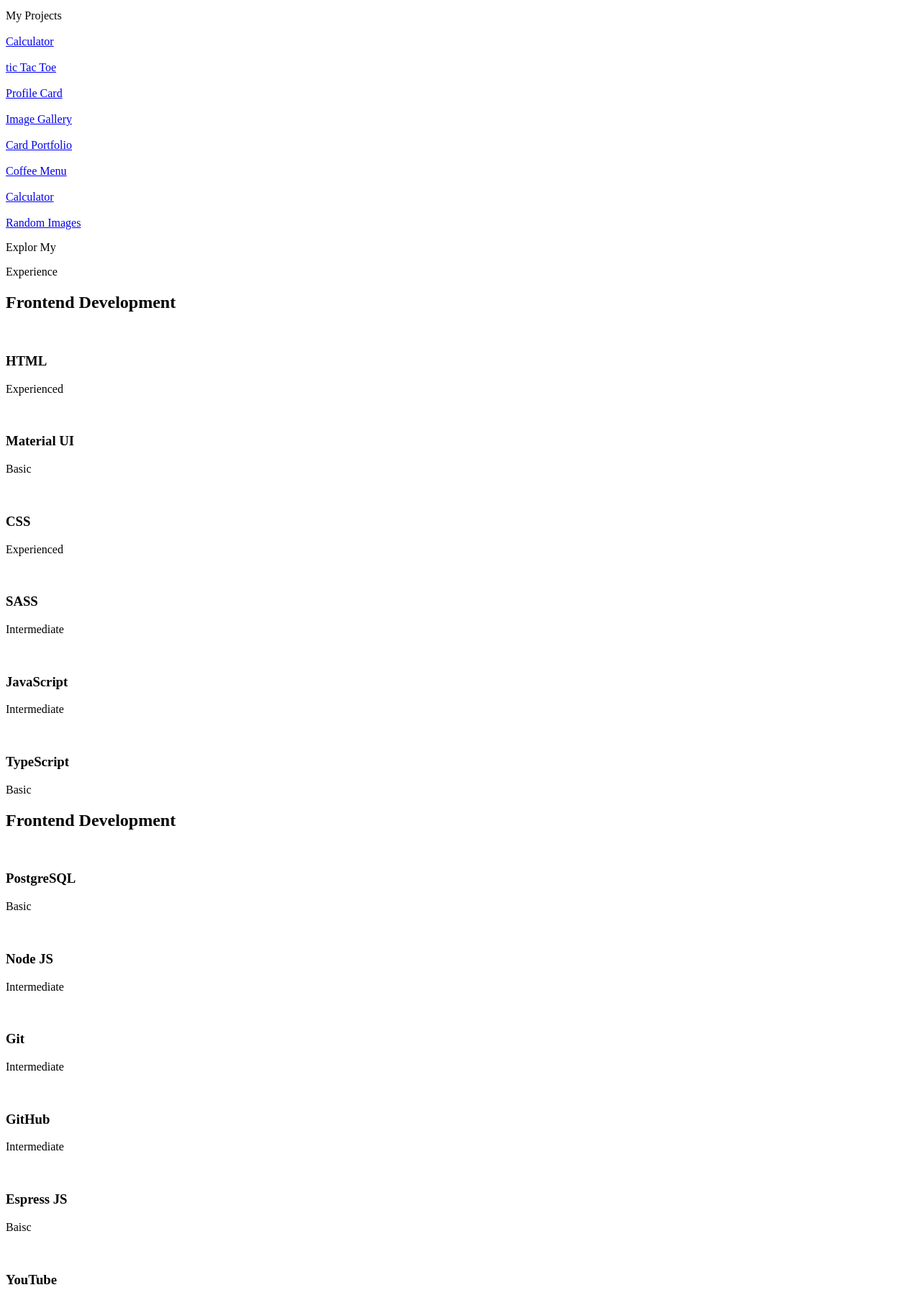
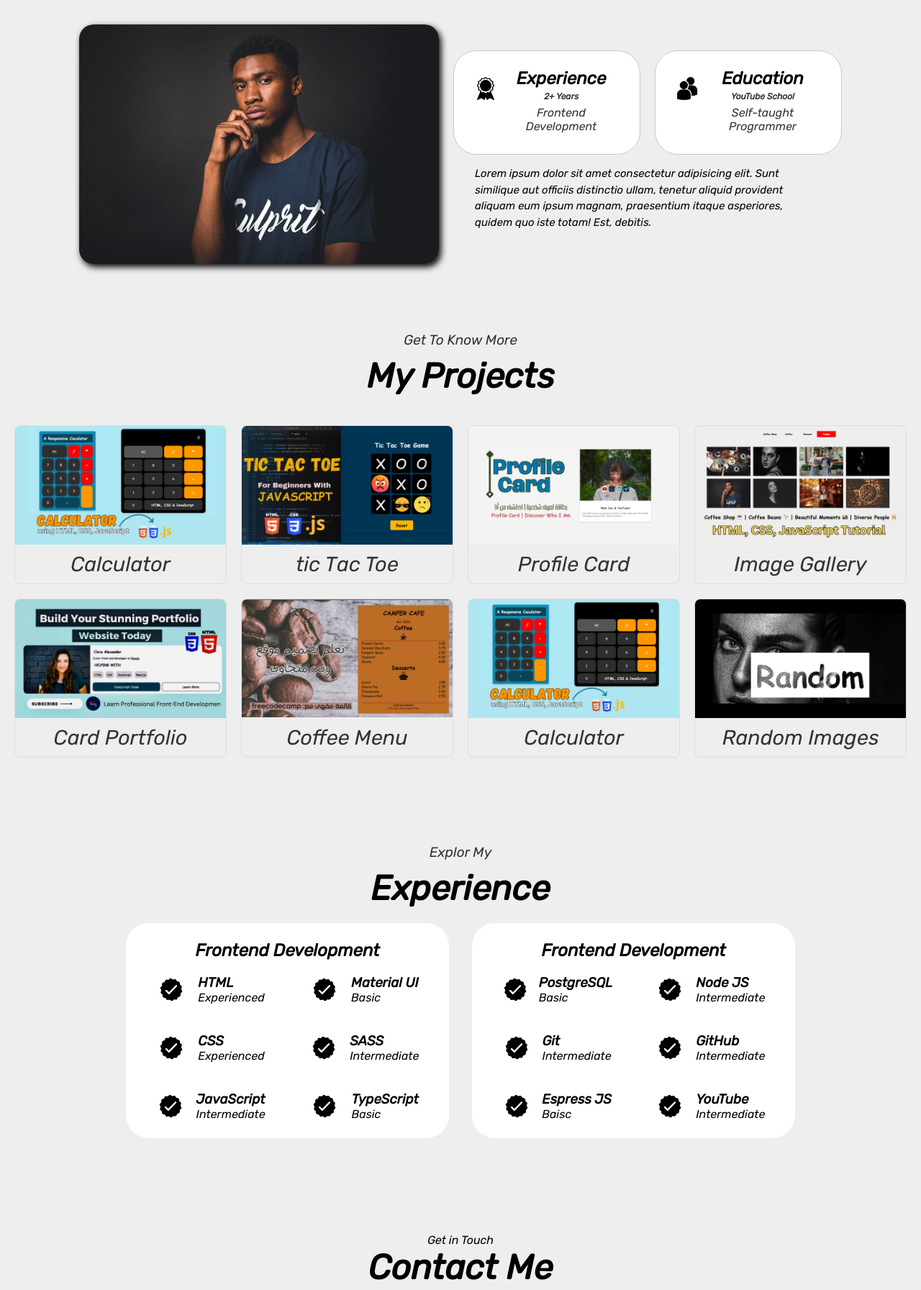
Before and after one commit to nouraameto/portfolio-tutorial-html-CSS-JS, a plain HTML site: page index.html in a window 1280 px wide. Shown: the part 770-2563 px from the top of the page at 72% size. Drawn offline with nearby package versions, Linux system fonts and the light colour scheme; the site is published under a folder, as on GitHub Pages, so addresses that start at the root find nothing.

Commit message:
New Update

```diff
--- a/index.html
+++ b/index.html
@@ -6,7 +6,7 @@
     <title>Make A NavBar</title>
     <link rel="stylesheet"
     href="https://unpkg.com/boxicons@latest/css/boxicons.min.css">
-    <link rel="stylesheet" href="/style.css">
+    <link rel="stylesheet" href="style.css">
 </head>
 <body>
     <nav>
@@ -29,7 +29,7 @@
     </nav>
     <section class="profile">
         <div class="section-pic">
-            <img src="/images/img1.jpg" alt="">
+            <img src="images/img1.jpg" alt="">
         </div>
         <div class="sec">
             <span>Hello, I’m</span>
@@ -40,8 +40,8 @@
                 <button class="btn btn-2" onclick="location.href='./contact'">Contact Info</button>
             </div>
             <div class="socials">
-                <img src="/images/github.png" alt="Github" class="icon" onclick="location.href='https:/github.com/'">
-                <img src="/images/linkedin.png" alt="linkedin" class="icon" onclick="location.href='https:/linkedin.com/'">
+                <img src="images/github.png" alt="Github" class="icon" onclick="location.href='https:/github.com/'">
+                <img src="images/linkedin.png" alt="linkedin" class="icon" onclick="location.href='https:/linkedin.com/'">
             </div>
         </div>
     </section>
@@ -52,12 +52,12 @@
         </div>
         <div class="section-container">
             <div class="pic">
-                <img src="/images/image.jpg" alt="">
+                <img src="images/image.jpg" alt="">
             </div>
             <div class="about-details">
                 <div class="details-container">
                     <div class="about-containers">
-                        <img src="/images/experience.png" alt="">
+                        <img src="images/experience.png" alt="">
                         <div class="about-containers-text">
                             <h2>Experience</h2>
                             <span>2+ Years</span>
@@ -65,7 +65,7 @@
                         </div>
                     </div>
                     <div class="about-containers">
-                        <img src="/images/education.png" alt="">
+                        <img src="images/education.png" alt="">
                         <div class="about-containers-text">
                             <h2>Education</h2>
                             <span>YouTube School</span>
@@ -92,7 +92,7 @@
         <div class="project-container">
             <div class="box">
                 <div class="box-contant">
-                    <img src="/images/HTML and CSS Project (2).png" alt="">
+                    <img src="images/HTML and CSS Project (2).png" alt="">
                 </div>
                 <div class="title">
                     <a href="#">
@@ -102,7 +102,7 @@
             </div>
             <div class="box">
                 <div class="box-contant">
-                    <img src="/images/HTML and CSS Project (3).png" alt="">
+                    <img src="images/HTML and CSS Project (3).png" alt="">
                 </div>
                 <div class="title">
                     <a href="#">
@@ -112,7 +112,7 @@
             </div>
             <div class="box">
                 <div class="box-contant">
-                    <img src="/images/HTML and CSS Project (5).png" alt="">
+                    <img src="images/HTML and CSS Project (5).png" alt="">
                 </div>
                 <div class="title">
                     <a href="#">
@@ -122,7 +122,7 @@
             </div>
             <div class="box">
                 <div class="box-contant">
-                    <img src="/images/HTML and CSS Project (6).png" alt="">
+                    <img src="images/HTML and CSS Project (6).png" alt="">
                 </div>
                 <div class="title">
                     <a href="#">
@@ -132,7 +132,7 @@
             </div>
             <div class="box">
                 <div class="box-contant">
-                    <img src="/images/responsive portfolio .jpg" alt="">
+                    <img src="images/responsive portfolio .jpg" alt="">
                 </div>
                 <div class="title">
                     <a href="#">
@@ -142,7 +142,7 @@
             </div>
             <div class="box">
                 <div class="box-contant">
-                    <img src="/images/CafeMenu With freeCodeCamp.png" alt="">
+                    <img src="images/CafeMenu With freeCodeCamp.png" alt="">
                 </div>
                 <div class="title">
                     <a href="#">
@@ -152,7 +152,7 @@
             </div>
             <div class="box">
                 <div class="box-contant">
-                    <img src="/images/HTML and CSS Project (2).png" alt="">
+                    <img src="images/HTML and CSS Project (2).png" alt="">
                 </div>
                 <div class="title">
                     <a href="#">
@@ -162,7 +162,7 @@
             </div>
             <div class="box">
                 <div class="box-contant">
-                    <img src="/images/HTML and CSS Project (7).png" alt="">
+                    <img src="images/HTML and CSS Project (7).png" alt="">
                 </div>
                 <div class="title">
                     <a href="#">
@@ -185,42 +185,42 @@
                     </div>
                     <div class="article-container">
                         <article>
-                            <img src="/images/checkmark.png" alt="">
+                            <img src="images/checkmark.png" alt="">
                             <div>
                                 <h3>HTML</h3>
                                 <p>Experienced</p>
                             </div>
                         </article>
                         <article>
-                            <img src="/images/checkmark.png" alt="">
+                            <img src="images/checkmark.png" alt="">
                             <div>
                                 <h3>Material UI</h3>
                                 <p>Basic</p>
                             </div>
                         </article>
                         <article>
-                            <img src="/images/checkmark.png" alt="">
+                            <img src="images/checkmark.png" alt="">
                             <div>
                                 <h3>CSS</h3>
                                 <p>Experienced</p>
                             </div>
                         </article>
                         <article>
-                            <img src="/images/checkmark.png" alt="">
+                            <img src="images/checkmark.png" alt="">
                             <div>
                                 <h3>SASS</h3>
                                 <p>Intermediate</p>
                             </div>
                         </article>
                         <article>
-                            <img src="/images/checkmark.png" alt="">
+                            <img src="images/checkmark.png" alt="">
                             <div>
                                 <h3>JavaScript</h3>
                                 <p>Intermediate</p>
                             </div>
                         </article>
                         <article>
-                            <img src="/images/checkmark.png" alt="">
+                            <img src="images/checkmark.png" alt="">
                             <div>
                                 <h3>TypeScript</h3>
                                 <p>Basic</p>
@@ -234,42 +234,42 @@
                     </div>
                     <div class="article-container">
                         <article>
-                            <img src="/images/checkmark.png" alt="">
+                            <img src="images/checkmark.png" alt="">
                             <div>
                                 <h3>PostgreSQL</h3>
                                 <p>Basic</p>
                             </div>
                         </article>
                         <article>
-                            <img src="/images/checkmark.png" alt="">
+                            <img src="images/checkmark.png" alt="">
                             <div>
                                 <h3>Node JS</h3>
                                 <p>Intermediate</p>
                             </div>
                         </article>
                         <article>
-                            <img src="/images/checkmark.png" alt="">
+                            <img src="images/checkmark.png" alt="">
                             <div>
                                 <h3>Git</h3>
                                 <p>Intermediate</p>
                             </div>
                         </article>
                         <article>
-                            <img src="/images/checkmark.png" alt="">
+                            <img src="images/checkmark.png" alt="">
                             <div>
                                 <h3>GitHub</h3>
                                 <p>Intermediate</p>
                             </div>
                         </article>
                         <article>
-                            <img src="/images/checkmark.png" alt="">
+                            <img src="images/checkmark.png" alt="">
                             <div>
                                 <h3>Espress JS</h3>
                                 <p>Baisc</p>
                             </div>
                         </article>
                         <article>
-                            <img src="/images/checkmark.png" alt="">
+                            <img src="images/checkmark.png" alt="">
                             <div>
                                 <h3>YouTube</h3>
                                 <p>Intermediate</p>
@@ -285,11 +285,11 @@
         <h2 class="title">Contact Me</h2>
         <div class="contact-info-upper-container">
             <div class="contact-info-container">
-                <img src="/images/email.png" alt="" class="icon contact-icon email-icon">
+                <img src="images/email.png" alt="" class="icon contact-icon email-icon">
                 <p><a href="mailto:exampleemail@gmail.com">Example@gmail.com</a></p>
             </div>
             <div class="contact-info-container contact-2">
-                <img src="/images/linkedin.png" alt="" class="icon contact-icon linkedin-icon">
+                <img src="images/linkedin.png" alt="" class="icon contact-icon linkedin-icon">
                 <p><a href="https://www.linkedin.com">LinkedIn</a></p>
             </div>
         </div>
@@ -305,6 +305,6 @@
         </div>
         <p>Copyright © 2024 John doe. All Rights Reserved.</p>
     </footer>
-<script src="/apps.js"></script>
+<script src="apps.js"></script>
 </body>
 </html>
```
